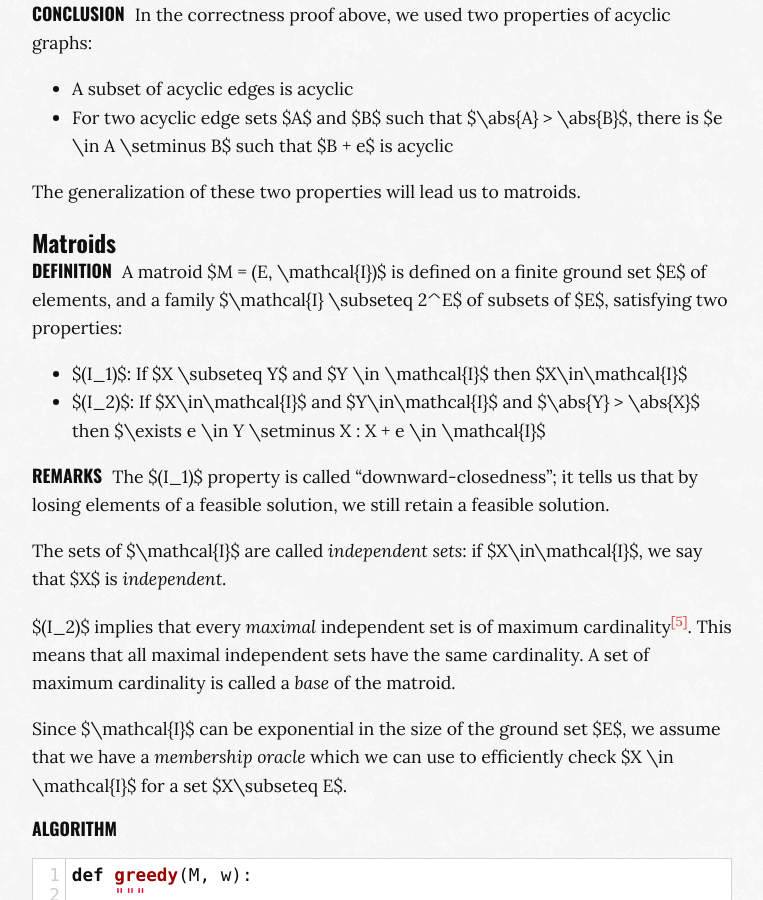
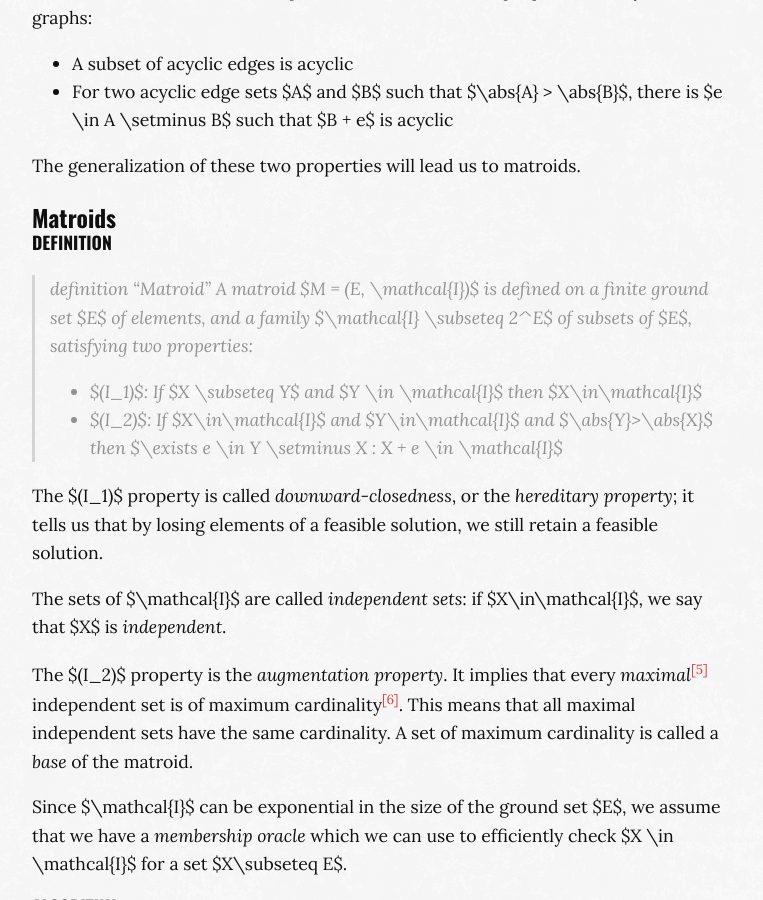
Before and after one commit to MaximeKjaer/kjaer.io, a Jekyll site: the page built from _posts/2019-02-19-advanced-algorithms.md, in a window 1280 px wide and 900 px high, scrolled down 7047 px. Shown: the whole window, without its empty margins (258-1021 px from the left). Built offline with Jekyll 4.4.1, drawn with Linux system fonts in a browser that asks for light colours; comment, search, counter and statistics services are not loaded; some of the changed text lies outside the part shown.

Commit message:
Review first few lectures of Advanced Algorithms notes

```diff
--- a/_posts/2019-02-19-advanced-algorithms.md
+++ b/_posts/2019-02-19-advanced-algorithms.md
@@ -120,17 +120,19 @@ The generalization of these two properties will lead us to matroids.
 
 ### Matroids
 #### Definition
-A matroid $M = (E, \mathcal{I})$ is defined on a finite ground set $E$ of elements, and a family $\mathcal{I} \subseteq 2^E$ of subsets of $E$, satisfying two properties:
-
-- $(I_1)$: If $X \subseteq Y$ and $Y \in \mathcal{I}$ then $X\in\mathcal{I}$
-- $(I_2)$: If $X\in\mathcal{I}$ and $Y\in\mathcal{I}$ and $\abs{Y} > \abs{X}$ then $\exists e \in Y \setminus X : X + e \in \mathcal{I}$
-
-#### Remarks
-The $(I_1)$ property is called "downward-closedness"; it tells us that by losing elements of a feasible solution, we still retain a feasible solution.
+> definition "Matroid"
+> A matroid $M = (E, \mathcal{I})$ is defined on a finite ground set $E$ of elements, and a family $\mathcal{I} \subseteq 2^E$ of subsets of $E$, satisfying two properties:
+>
+> - $(I_1)$: If $X \subseteq Y$ and $Y \in \mathcal{I}$ then $X\in\mathcal{I}$
+> - $(I_2)$: If $X\in\mathcal{I}$ and $Y\in\mathcal{I}$ and $\abs{Y}>\abs{X}$ then $\exists e \in Y \setminus X : X + e \in \mathcal{I}$
+
+The $(I_1)$ property is called *downward-closedness*, or the *hereditary property*; it tells us that by losing elements of a feasible solution, we still retain a feasible solution.
 
 The sets of $\mathcal{I}$ are called *independent sets*: if $X\in\mathcal{I}$, we say that $X$ is *independent*.
 
-$(I_2)$ implies that every *maximal* independent set is of maximum cardinality[^proof-maximal-independent]. This means that all maximal independent sets have the same cardinality. A set of maximum cardinality is called a *base* of the matroid.
+The $(I_2)$ property is the *augmentation property*. It implies that every *maximal*[^maximal-set] independent set is of maximum cardinality[^proof-maximal-independent]. This means that all maximal independent sets have the same cardinality. A set of maximum cardinality is called a *base* of the matroid.
+
+[^maximal-set]: Maximal means that we cannot add any elements to the set and retain independence.
 
 [^proof-maximal-independent]: Suppose toward contradiction that two sets $S$ and $T$ are maximal, but that $\abs{S} > \abs{T}$. By $(I_2)$, $\exists e \in S \setminus T : T + e \in \mathcal{I}$, which means that $T$ isn't maximal, which is a contradiction.
 
@@ -160,7 +162,9 @@ We'd like to prove the following theorem:
 
 The if direction ($\Leftarrow$) follows from the [correctness proof](#correctness-proof) we did for Kruskal's algorithm.
 
-For the only if direction ($\Rightarrow$), we must prove the following claim, which we give in the contrapositive form.
+For the only if direction ($\Rightarrow$), we must prove the following claim, which we give in the contrapositive form[^contrapositive-form].
+
+[^contrapositive-form]: If we want to prove $A \implies B$ we can equivalently prove the contrapositive $\neg B \implies \neg A$.
 
 > claim ""
 > Suppose $(E, \mathcal{I})$ is not a matroid. Then there exists an assignment of weights $w: E \mapsto \mathbb{R}$ such that `greedy` does not return a maximum weight base.
@@ -1147,7 +1151,7 @@ C -- D
 C -- F
 {% endgraph %}
 
-The thin edges have cost 1, and the thick red edge has cost 2. The Hungarian algorithm uses the [lemma from above](#duality-of-min-cost-perfect-bipartite-matching) to always keep a dual solution $y = (u, v)$ that is *feasible at all times*. For any fixed dual solution, the lemma tells us that the perfect matching can only contain **tight edges**, which are edges $e = (a, b)$ for which $u_a + v_b = c(e)$.
+The thin edges have cost 1, and the thick red edge has cost 2. The Hungarian algorithm uses the [lemma from above](#lemma:min-cost-perfect-matching-and-dual-solution) to always keep a dual solution $y = (u, v)$ that is *feasible at all times*. For any fixed dual solution, the lemma tells us that the perfect matching can only contain **tight edges**, which are edges $e = (a, b)$ for which $u_a + v_b = c(e)$.
 
 The Hungarian algorithm initializes the vertex weights to the following trivial solutions:
 
@@ -1272,7 +1276,7 @@ Iterate:
 - Consider $G' = (A \cup B, E')$ where $E' = \set{(a, b) \in E : u_a + v_b = c((a, b))}$ is the set of all tight edges
 - Find a maximum-cardinality matching in $G'$.
     + If it is a perfect matching, we are done by complementarity slackness' $\Rightarrow$ direction.
-    + Otherwise, we can find a "certificate" set $S \subseteq A$ such that $\abs{S} > \abs{N(S)}$. This is guaranteed to exist by Hall's theorem.
+    + Otherwise, we can find a "certificate" set $S \subseteq A$ such that $\abs{S} > \abs{N(S)}$. This is guaranteed to exist by [Hall's theorem](#theorem:hall-s-theorem).
         * Update weights by $\epsilon$
         * Go to step 1
 
@@ -1290,7 +1294,7 @@ v'_b = \begin{cases}
 \end{cases}
 $$
 
-This remains feasible. The dual objective value increases by $(\abs{S} - \abs{N(S)})\epsilon$; as $\abs{S} > \abs{N(S)}$ by Hall's theorem, $\abs{S} - \abs{N(S)} > 1$ so $(\abs{S} - \abs{N(S)})\epsilon > \epsilon$: we only increase the value!
+This remains feasible. The dual objective value increases by $(\abs{S} - \abs{N(S)})\epsilon$; as $\abs{S} > \abs{N(S)}$ by [Hall's theorem](#theorem:hall-s-theorem), $\abs{S} - \abs{N(S)} > 1$ so $(\abs{S} - \abs{N(S)})\epsilon > \epsilon$: we only increase the value!
 
 To get the maximal amount of growth in a single step, we should choose $\epsilon$ as large as possible while keeping a feasible solution:
 
```
Also changed, not shown: other parts of _posts/2019-02-19-advanced-algorithms.md (+2 -2 lines).
